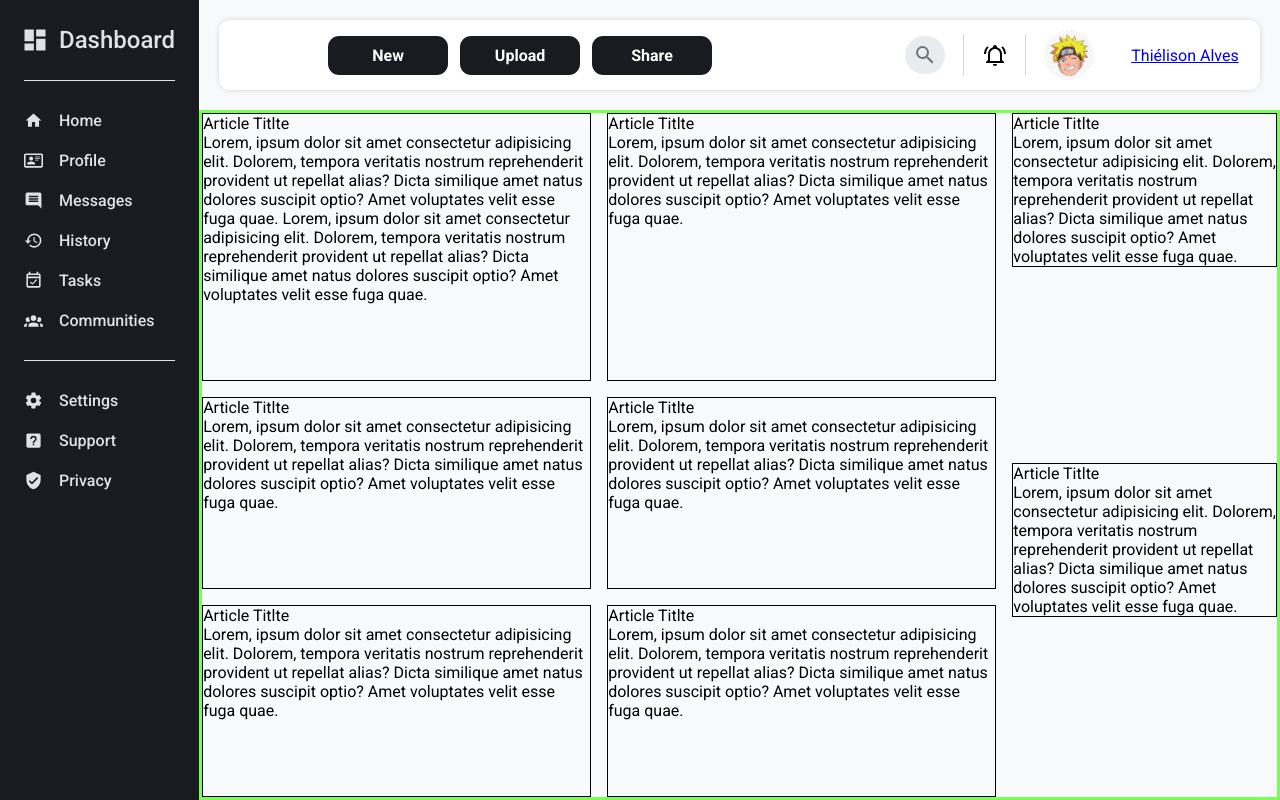
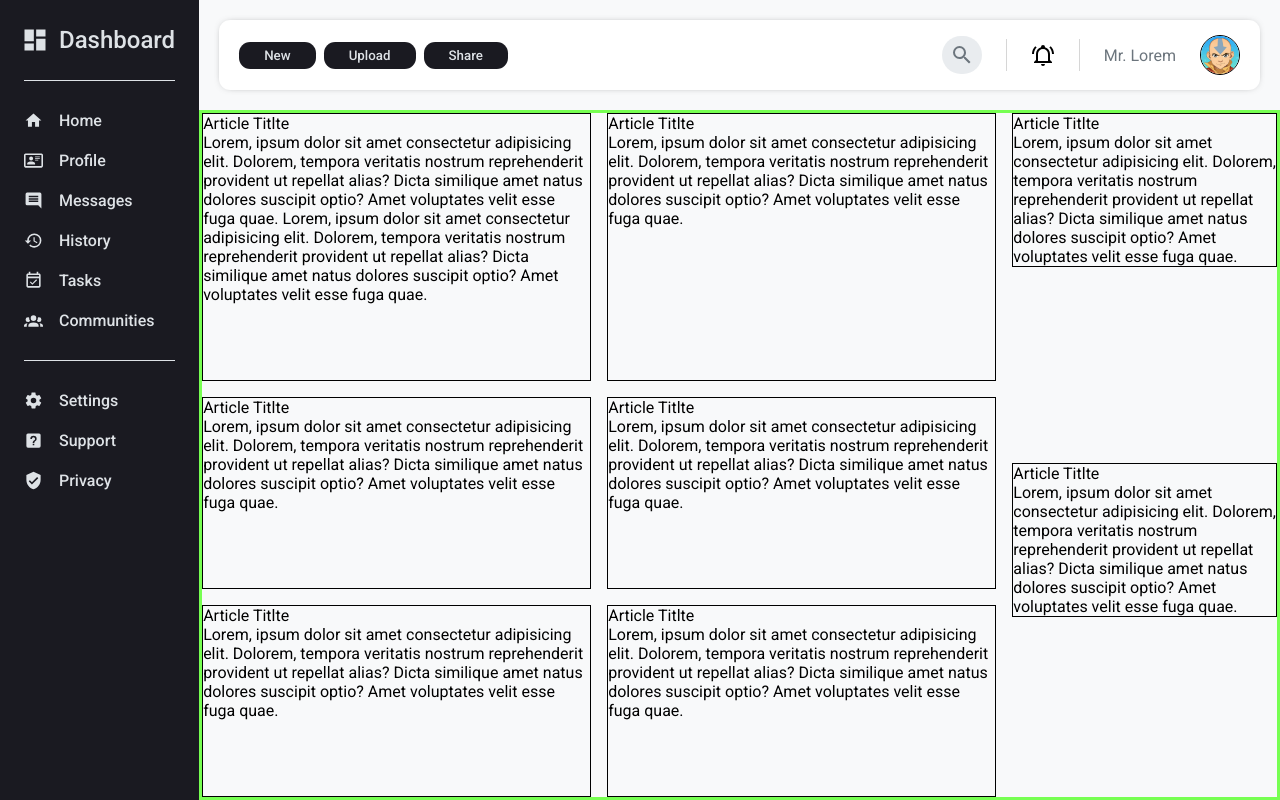
Before and after one commit to thielison/admin-dashboard, a plain HTML site: page index.html in a window 1280 px wide. Drawn offline with Linux system fonts and the light colour scheme.

Commit message:
Improve header layout

```diff
--- a/index.html
+++ b/index.html
@@ -12,11 +12,12 @@
     <body>
         <div class="container">
             <div class="header">
-                <div class="left-buttons">
+                <div class="left-side buttons">
                     <button type="button">New</button>
                     <button type="button">Upload</button>
                     <button type="button">Share</button>
                 </div>
+                <div class="right-side">
                     <div class="search">
                         <input
                             type="text"
@@ -28,8 +29,9 @@
                     <div class="column-divider"></div>
                     <a href="#"><img src="images/bell-ring-outline.svg" id="bell-ring" alt="Bell image" /></a>
                     <div class="column-divider"></div>
-                <img src="images/naruto.png" id="profile-pic" alt="Naruto image profile photo" />
-                <a href="#">Thiélison Alves</a>
+                    <a href="#">Mr. Lorem</a>
+                    <img src="images/avatar.jpg" id="profile-pic" alt="Naruto image profile photo" />
+                </div>
             </div>
             <div class="sidebar">
                 <a href="#" id="dashboard">Dashboard</a>
--- a/styles.css
+++ b/styles.css
@@ -42,6 +42,10 @@ body {
 .sidebar > a {
     text-decoration: none;
     color: #dee2e6;
+}
+
+.sidebar > a:hover {
+    text-decoration: underline #dee2e6 2px;
 }
 
 .sidebar #dashboard {
@@ -118,28 +122,41 @@ body {
     background-color: #ffffff;
     box-shadow: 0px 0px 8px -5px #000000bf;
     margin: 20px;
+    padding: 0 20px 0 20px;
     border-radius: 0.7rem;
-    justify-content: space-around;
+    min-width: 620px;
+
 
     display: grid;
-    grid-template-columns: 1fr 100px 5px 25px 5px 50px 150px;
+    grid-template-columns: min-content 530px;
+    gap: 1rem;
+    justify-content: space-between;
+    align-items: center;
+}
+
+.header .left-side {
+    display: grid;
     grid-auto-flow: column;
-    justify-items: center;
+    justify-self: start;
+    gap: 0.5rem;
+}
+
+.header .right-side {
+    display: grid;
+    grid-auto-flow: column;
     align-items: center;
-    gap: 1rem;
+    justify-self: end;
+    gap: 1.5rem;
 }
 
 .header button {
     font-family: Roboto, sans-serif;
-    font-size: 1rem;
-    font-weight: 700;
-    width: 120px;
+    font-weight: 500;
     border: none;
-    color: #fff;
+    color: #dee2e6;
     background-color: #1a1a21;
     border-radius: 0.7rem;
-    padding: 10px 30px;
-    margin-right: 0.5rem;
+    padding: 6px 25px;
     transition: 0.3s;
 }
 
@@ -150,10 +167,6 @@ body {
     color: #1a1a21;
     outline: 1px solid #000000bf;
     box-shadow: 0px 0px 7px -2px #000000bf;
-}
-
-.header .search {
-    justify-self: end;
 }
 
 .header input[type="text"] {
@@ -174,7 +187,7 @@ body {
 }
 
 .header .column-divider {
-    height: 60%;
+    height: 80%;
     border-right: 1px solid #d6d6d6;
 }
 
@@ -189,10 +202,19 @@ a #bell-ring:hover {
 }
 
 .header #profile-pic {
-    width: 50px;
-    height: 50px;
+    height: 40px;
+    border: 1px solid #000;
     object-fit: cover;
     border-radius: 50%;
+}
+
+.header a {
+    text-decoration: none;
+    color: #6c757d;
+}
+
+.header a:hover {
+    text-decoration: underline #6c757d 2px;
 }
 
 /* MAIN CONTENT */
```
Also changed, not shown: images/avatar.jpg (added), images/naruto.png (deleted). Lines whose indentation alone changed are shown as unchanged.
